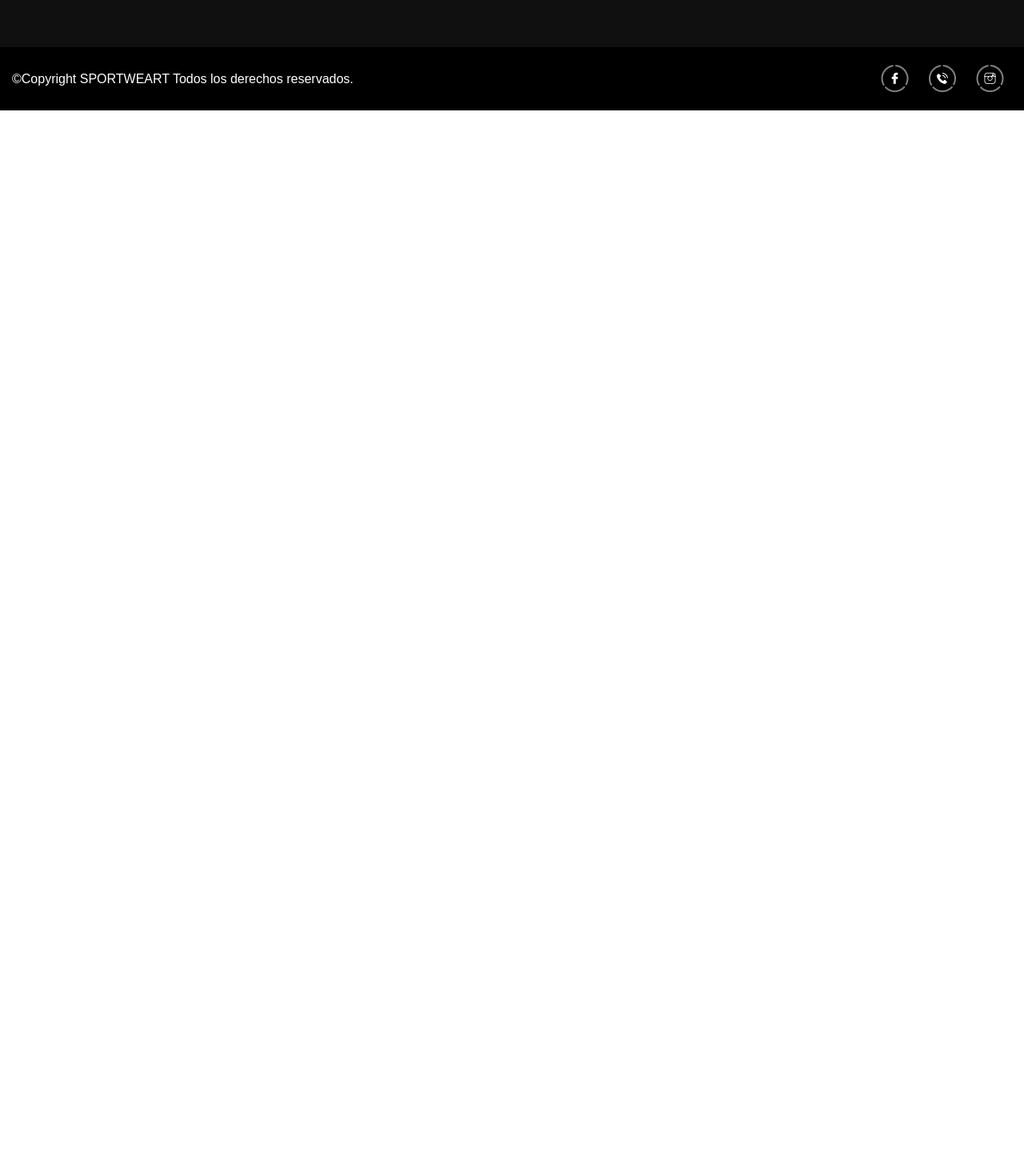
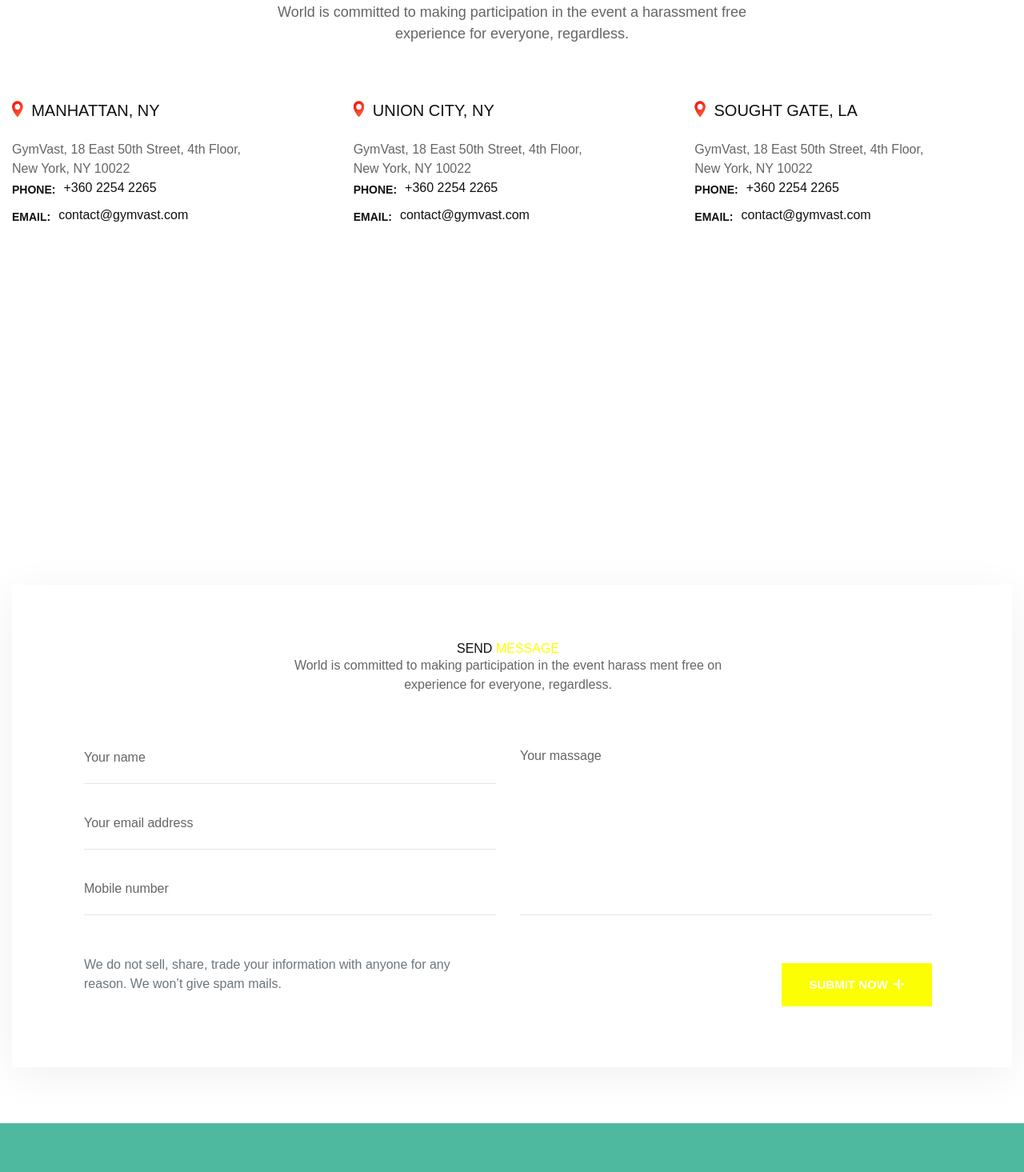
Before and after one commit to sportweart/sportweart.com, a SvelteKit app: page /contact in a window 1280 px wide. Before the commit this address had no page. Shown: the part 505-1970 px from the top of the page at 80% size. Before the commit the page ends 800 px from the top, so only its background shows below. Built offline with nearby package versions, Linux system fonts and the light colour scheme.

Commit message:
build: contact page

```diff
--- /dev/null
+++ b/src/routes/contact/+page.svelte
@@ -0,0 +1,164 @@
+<svelte:head>
+	<title>....</title>
+</svelte:head>
+<section class="position-relative xs-bg-cover" style="background-image: url(assets/images/banner/banner-contact.jpg);">
+	<div class="xs-overlay" />
+	<div class="container">
+		<div class="row">
+			<div class="col-md-12">
+				<div class="xs-banner-area mt-5">
+					<h1 class="xs-banner-title">Contact <span>Us!</span></h1>
+				</div>
+			</div>
+		</div>
+	</div>
+</section>
+
+<section class="xs-section-padding xs-pb-sm">
+	<div class="container">
+		<div class="row">
+			<div class="col-lg-6 col-md-8 mx-auto">
+				<div class="xs-section-heading text-center">
+					<h2>Find <span>Our GYMS</span></h2>
+					<p>World is committed to making participation in the event a harassment free experience for everyone, regardless.</p>
+				</div>
+			</div>
+		</div>
+		<!-- .row END -->
+
+		<div class="row">
+			<div class="col-md-4">
+				<div class="xs-contact-list">
+					<h3><i class="icon icon-location" /> Manhattan, NY</h3>
+					<p><a href="https://www.google.com/maps/place/New+York,+NY,+USA/@40.6976637,-74.119764,11z/data=!3m1!4b1!4m5!3m4!1s0x89c24fa5d33f083b:0xc80b8f06e177fe62!8m2!3d40.7127753!4d-74.0059728" target="_blank">GymVast, 18 East 50th Street, 4th Floor,<br /> New York, NY 10022</a></p>
+					<ul>
+						<li><span>PHONE:</span> <a href="tel:+360%202254%202265">+360 2254 2265</a></li>
+						<li>
+							<span>EMAIL:</span>
+							<p><a href="mailto:contact@gymvast.com">contact@gymvast.com</a></p>
+						</li>
+					</ul>
+				</div>
+			</div>
+			<div class="col-md-4">
+				<div class="xs-contact-list">
+					<h3><i class="icon icon-location" /> Union City, NY</h3>
+					<p><a href="https://www.google.com/maps/place/New+York,+NY,+USA/@40.6976637,-74.119764,11z/data=!3m1!4b1!4m5!3m4!1s0x89c24fa5d33f083b:0xc80b8f06e177fe62!8m2!3d40.7127753!4d-74.0059728" target="_blank">GymVast, 18 East 50th Street, 4th Floor,<br /> New York, NY 10022</a></p>
+					<ul>
+						<li>
+							<span>PHONE:</span>
+							<p><a href="tel:+360%202254%202265">+360 2254 2265</a></p>
+						</li>
+						<li>
+							<span>EMAIL:</span>
+							<p><a href="mailto:contact@gymvast.com">contact@gymvast.com</a></p>
+						</li>
+					</ul>
+				</div>
+			</div>
+			<div class="col-md-4">
+				<div class="xs-contact-list">
+					<h3><i class="icon icon-location" /> Sought Gate, La</h3>
+					<p><a href="https://www.google.com/maps/place/New+York,+NY,+USA/@40.6976637,-74.119764,11z/data=!3m1!4b1!4m5!3m4!1s0x89c24fa5d33f083b:0xc80b8f06e177fe62!8m2!3d40.7127753!4d-74.0059728" target="_blank">GymVast, 18 East 50th Street, 4th Floor,<br /> New York, NY 10022</a></p>
+					<ul>
+						<li>
+							<span>PHONE:</span>
+							<p><a href="tel:+360%202254%202265">+360 2254 2265</a></p>
+						</li>
+						<li>
+							<span>EMAIL:</span>
+							<p><a href="mailto:contact@gymvast.com">contact@gymvast.com</a></p>
+						</li>
+					</ul>
+				</div>
+			</div>
+		</div>
+		<!-- .row END -->
+	</div>
+	<!-- .container END -->
+</section>
+<!-- Contact End -->
+
+<!-- Contact Form -->
+<div id="xs-map" class="xs-map-contact" />
+<!-- Contact Form End -->
+
+<!-- Contact Form -->
+<section class="xs-pb-sm">
+	<div class="container">
+		<div class="xs-contact-form">
+			<div class="row">
+				<div class="col-lg-7 col-md-8 mx-auto">
+					<div class="xs-section-heading text-center">
+						<h2>Send <span>Message</span></h2>
+						<p>World is committed to making participation in the event harass ment free on experience for everyone, regardless.</p>
+					</div>
+				</div>
+			</div>
+			<form action="#" class="xs-form" id="xs-contact-form">
+				<div class="row">
+					<div class="col-md-6">
+						<div class="form-group xs-form-anim">
+							<label class="input-label" for="xs-name">Your name</label>
+							<input type="text" id="xs-name" class="form-control" />
+						</div>
+						<div class="form-group xs-form-anim">
+							<label class="input-label" for="xs-email">Your email address</label>
+							<input type="text" id="xs-email" class="form-control" />
+						</div>
+						<div class="form-group xs-form-anim">
+							<label class="input-label" for="xs-phone">Mobile number</label>
+							<input type="text" id="xs-phone" class="form-control" />
+						</div>
+					</div>
+					<div class="col-md-6">
+						<div class="form-group xs-form-anim xs-message-box">
+							<label class="input-label" for="xs-message">Your massage</label>
+							<textarea id="xs-message" class="form-control" />
+						</div>
+					</div>
+				</div>
+				<div class="row">
+					<div class="col-md-6">
+						<p class="form-text text-muted xs-mt-50">We do not sell, share, trade your information with anyone for any reason. We won’t give spam mails.</p>
+					</div>
+					<div class="col-md-6">
+						<div class="form-group xs-mt-60 text-right">
+							<button type="submit" id="xs_contact_submit" class="btn btn-primary">Submit Now <span class="icon icon-plus" /></button>
+						</div>
+					</div>
+				</div>
+			</form>
+		</div>
+		<!-- .xs-contact-form END -->
+	</div>
+	<!-- .container END -->
+</section>
+<!-- Contact Form End -->
+
+<!-- Brand -->
+<div class="xs-cyan-bg xs-section-padding-xs">
+	<div class="container">
+		<div class="row align-items-center">
+			<div class="col-12">
+				<div class="owl-carousel owl-theme xs-brand-owl">
+					<div class="item">
+						<img src="assets/images/brand/brand1.png" alt="brand" />
+					</div>
+					<div class="item">
+						<img src="assets/images/brand/brand2.png" alt="brand" />
+					</div>
+					<div class="item">
+						<img src="assets/images/brand/brand3.png" alt="brand" />
+					</div>
+					<div class="item">
+						<img src="assets/images/brand/brand4.png" alt="brand" />
+					</div>
+					<div class="item">
+						<img src="assets/images/brand/brand5.png" alt="brand" />
+					</div>
+				</div>
+			</div>
+		</div>
+	</div>
+</div>
```
